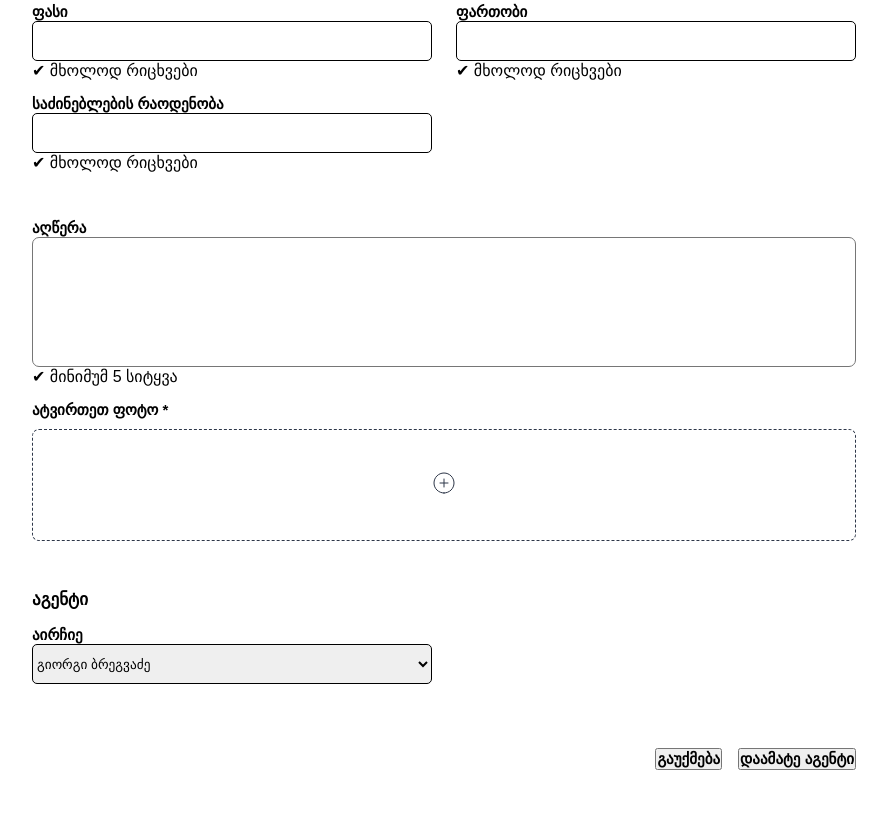
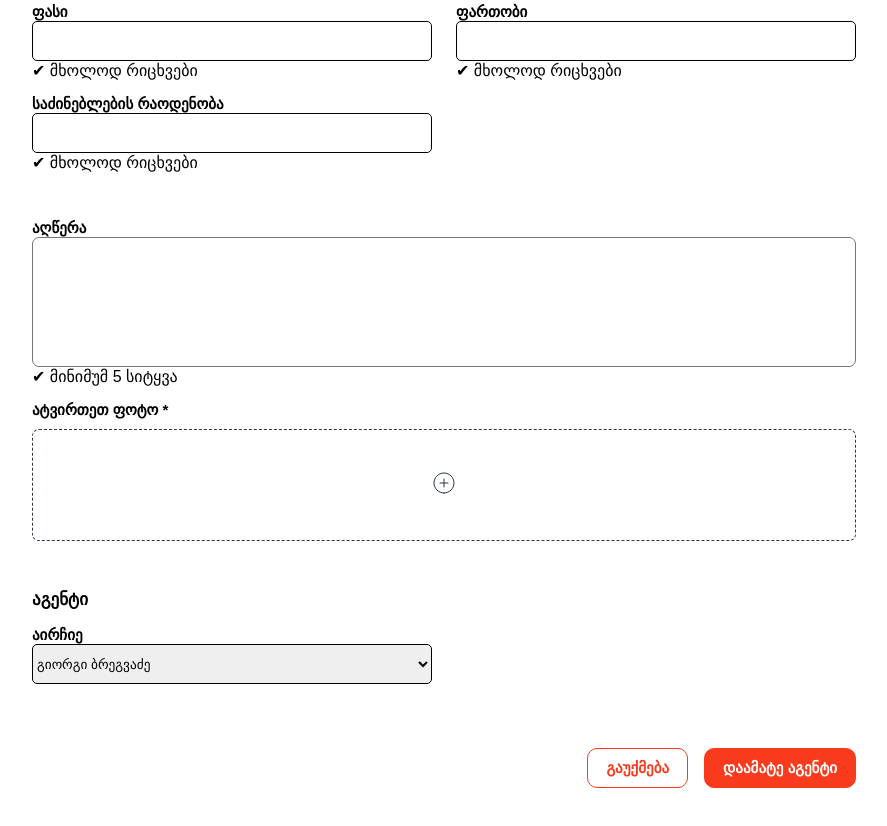
Before and after one commit to lobzhanidzee/bootcamp-redberry, a website with bundled scripts: page listing.html in a window 1280 px wide. Shown: the part 654-1480 px from the top of the page, without its empty margins (196-1083 px from the left). Built offline with nearby package versions, Linux system fonts and the light colour scheme; no server answers; a small style sheet from the web is missing.

Commit message:
fixed some html&css

```diff
--- a/listing.html
+++ b/listing.html
@@ -99,14 +99,13 @@
         </div>
         <div class="appartment__details-btn">
           <button
-            class="nav__btn--item nav__btn--agent appartment__details-btn-cancel btn"
+            class="appartment__details-btn-cancel btn"
             type="button"
+            onclick="window.location.href='./'"
           >
             გაუქმება
           </button>
-          <button
-            class="nav__btn--item nav__btn--listing appartment__details-btn-submit btn"
-          >
+          <button class="appartment__details-btn-submit btn">
             დაამატე აგენტი
           </button>
         </div>
--- a/src/css/listing.css
+++ b/src/css/listing.css
@@ -128,6 +128,20 @@ main h2 {
   gap: 1rem;
 }
 .appartment__details-btn button {
+  cursor: pointer;
+  border: 1px solid #f93b1d;
+  padding: 10px 18px 10px 18px;
+  border-radius: 10px;
   font-weight: bold;
   font-size: 15px;
 }
+.appartment__details-btn-submit {
+  background-color: #f93b1d;
+  border: 1px solid #f93b1d;
+  color: #fff;
+}
+
+.appartment__details-btn-cancel {
+  background-color: #fff;
+  color: #f93b1d;
+}
--- a/src/css/style.css
+++ b/src/css/style.css
@@ -244,6 +244,7 @@ nav {
   height: 1rem;
   padding: 16px 20px 16px 15px;
   background-color: #f93b1d;
+  border: 1px solid #f93b1d;
   border-radius: 10px;
   color: #fff;
 }
```
